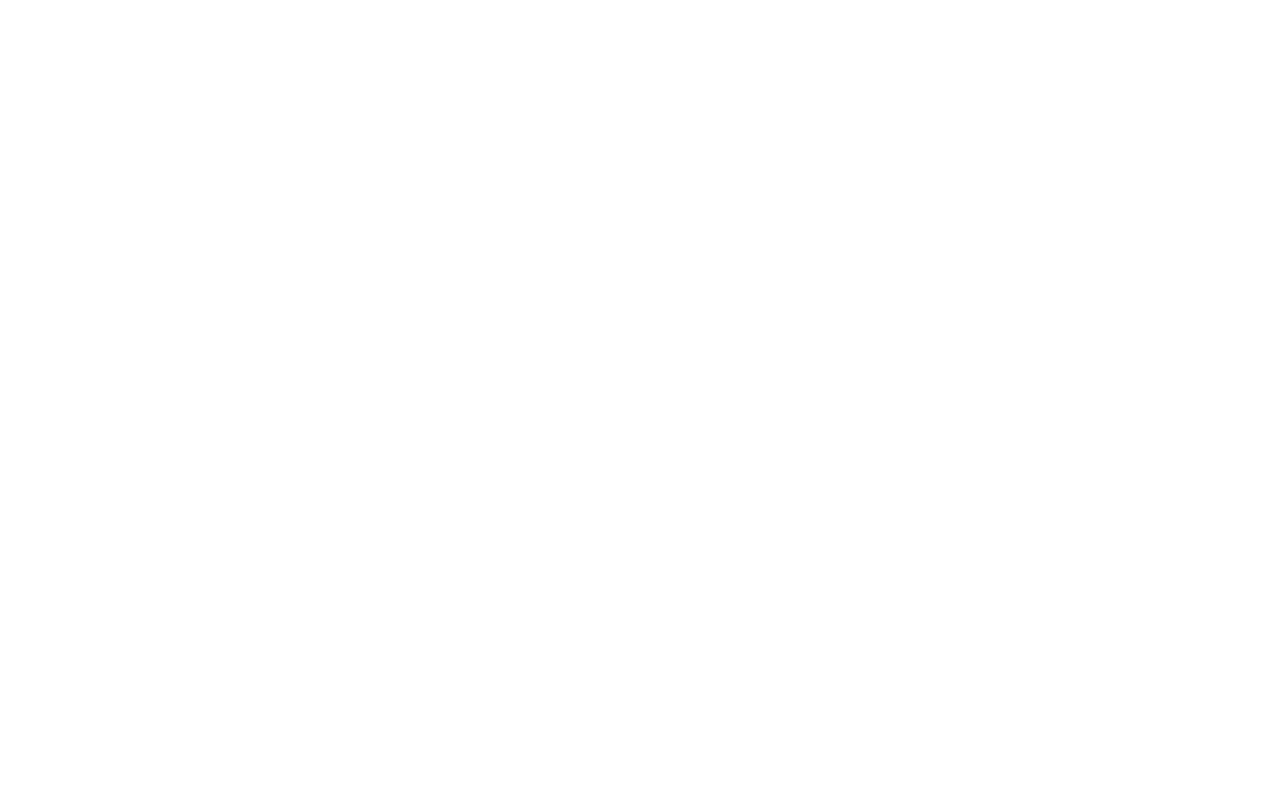
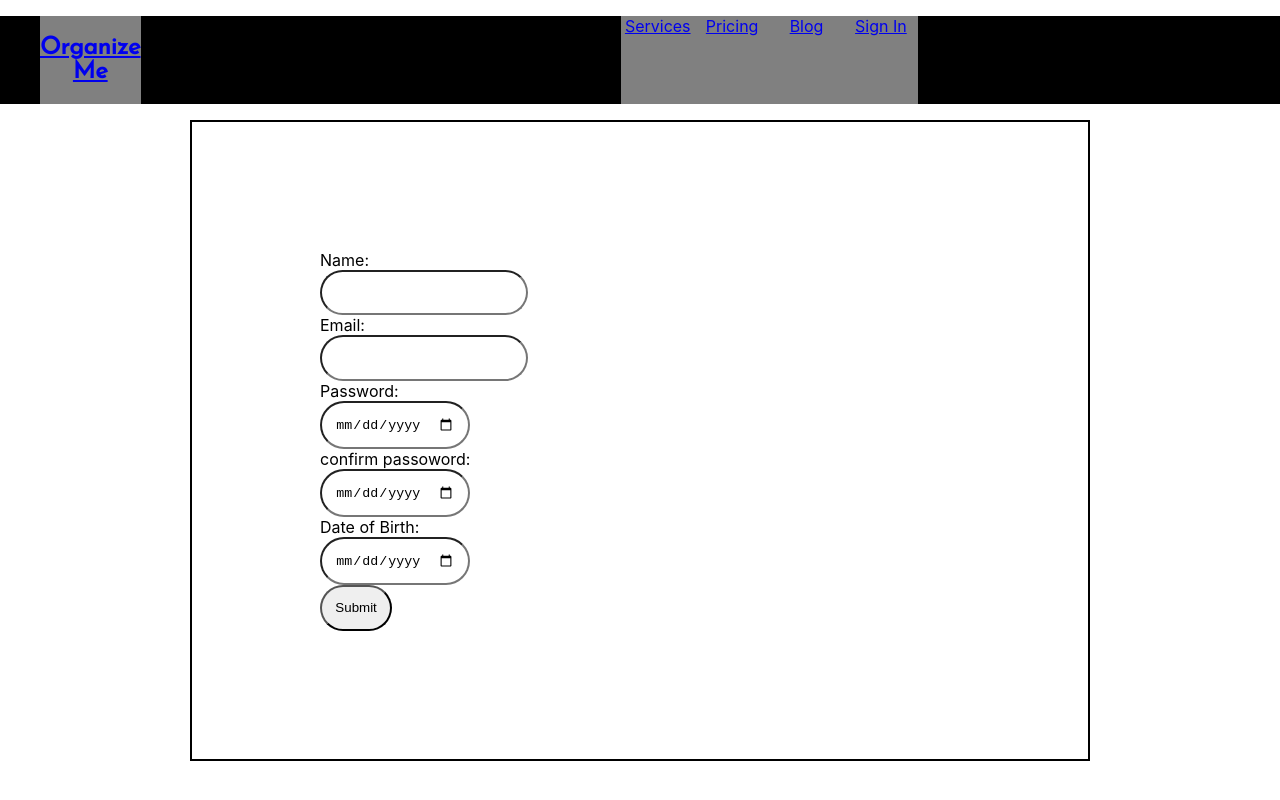
Before and after one commit to DoloresM/OrganizeMe, a React (Create React App) app in the folder organize-me/: page /signin in a window 1280 px wide. Before the commit this address had no page. Built offline with nearby package versions, Linux system fonts and the light colour scheme.

Commit message:
creating signIn

```diff
--- a/organize-me/src/App.css
+++ b/organize-me/src/App.css
@@ -14,13 +14,17 @@
 }
 
 nav ul li{
-  flex-basis: 22%;
+  flex-basis: 6%;
   color: brown;
   justify-content: center;
   text-align: center;
   background: gray;
   align-items: baseline;
 }
+nav ul li:first-child{
+  margin-right: 30em;
+}
+
 
 header{
   display: flex;
@@ -59,6 +63,17 @@
   color: gray;
 }
 
+form{
+  padding: 10%;
+  border: black solid 2px;
+  width: 50%;
+  margin: 0 auto;
+}
+form input{
+  display: block;
+  padding: 1em;
+  border-radius: 30px;
+}
 
 
 
--- a/organize-me/src/App.js
+++ b/organize-me/src/App.js
@@ -5,6 +5,7 @@
 import Services from "./Pages/Services.js";
 import Pricing from "./Pages/Pricing.js";
 import Blog from "./Pages/Blog.js";
+import SignIn from "./Pages/SignIn.js";
 
 
 export default function App() {
@@ -16,6 +17,7 @@
       <Route path="/pricing" element={<Pricing/>}></Route>
       <Route path="/services" element={<Services/>}></Route>
       <Route path="/blog" element={<Blog/>}></Route>
+      <Route path="/signin" element={<SignIn/>}></Route>
     </Routes>
   </BrowserRouter>
   );
--- a/organize-me/src/Pages/Body.js
+++ b/organize-me/src/Pages/Body.js
@@ -7,9 +7,14 @@
 // console.log(products[0].id)
 
 
+// <BodyContent.Consumer>
+// {
+//     context =>{
+//         return <h1>hello</h1>
+//     }
+// }
 
-
-
+// </BodyContent.Consumer>
 
 
     export const SectionBody = ()=>{
@@ -36,16 +41,12 @@
   }
 
 
+
+
 export default function Body() {
 
     return (
-        <BodyContent.Consumer>
-            {
-                context =>{
-                    return <h1>hello</h1>
-                }
-            }
+        <h1>online!</h1>
 
-        </BodyContent.Consumer>
     );
   }
--- a/organize-me/src/Pages/Home.js
+++ b/organize-me/src/Pages/Home.js
@@ -17,7 +17,7 @@
 
 
 
-function Home() {
+function Home()  {
 
   return (
     <div className="main">
--- a/organize-me/src/Pages/Nav.js
+++ b/organize-me/src/Pages/Nav.js
@@ -11,6 +11,7 @@
             <li><Link to="/Services">Services</Link></li>
             <li><Link to="/Pricing">Pricing</Link></li>
             <li><Link to="/Blog">Blog</Link></li>
+            <li><Link to="/SignIn">Sign In</Link></li>
         </ul>
       </nav>
     );
--- /dev/null
+++ b/organize-me/src/Pages/SignIn.js
@@ -0,0 +1,44 @@
+import Nav from './Nav.js';
+
+{/* <form onSubmit={this.handleSubmit}>
+<label>
+  Name:
+  <input type="text" value={this.state.value} onChange={this.handleChange} />
+</label>
+<input type="submit" value="Submit" />
+</form> */}
+
+ const SignIn = ()=>{
+    return(
+        <>
+        <Nav/>
+        <form >
+        <label>
+          Name:
+          <input type="text" required />
+        </label>
+        <label>
+          Email:
+          <input type="email" required  />
+        </label>
+        <label>
+        <label>
+          Password:
+          <input type="date" required  />
+        </label>
+        <label>
+          confirm passoword:
+          <input type="date" required  />
+        </label>
+          Date of Birth:
+          <input type="date" required  />
+        </label>
+
+        <input type="submit" value="Submit" />
+      </form>
+        </>
+
+    )
+}
+
+export default SignIn;
```
